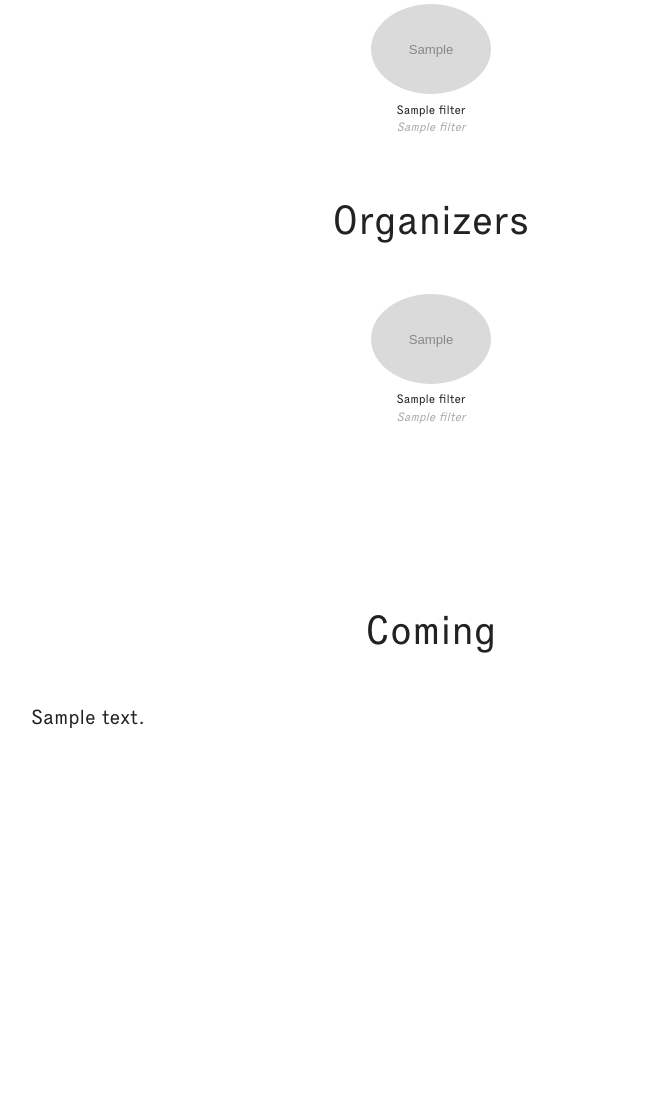
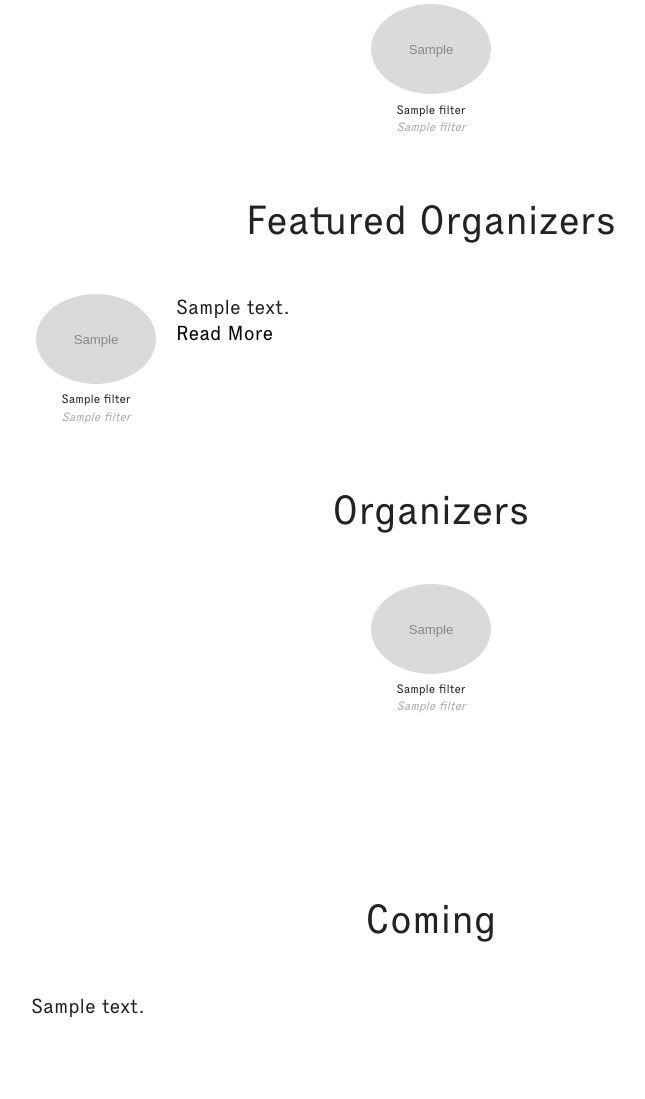
Before and after one commit to internetarchive/dwebsummit-site-2, a Python web app: template dwebsummit/dwebsummit_frontend/templates/dwebsummit/page-templates/people.html in a window 1280 px wide. Shown: the part 1819-2918 px from the top of the page, without its empty margins (209-854 px from the left). Run offline with Jinja, Linux system fonts and the light colour scheme; the template is opened without the code that fills it: most values are stand-ins (such as "Sample title", 1, 10 or a date in 2020); grey boxes marked "Sample" are stand-in pictures; style sheets or scripts are compiled from the project's sources.

Commit message:
Add featured organizers

```diff
--- a/dwebsummit/dwebsummit_admin/admin.py
+++ b/dwebsummit/dwebsummit_admin/admin.py
@@ -15,7 +15,7 @@ from .models import Person, Sponsor, TextField, Project, Page, NavbarLink, Foote
 class PersonForm(forms.ModelForm):
     class Meta:
         model = Person
-        exclude = ['is_featured']
+        fields = '__all__'
 
     type = forms.ChoiceField(choices=[
         ('Participant', 'Participant'),
@@ -25,9 +25,9 @@ class PersonForm(forms.ModelForm):
 
 @admin.register(Person)
 class PersonAdmin(admin.ModelAdmin):
-    list_display = ('name', 'subtitle', 'type', 'is_attending_builders_day',)
+    list_display = ('name', 'subtitle', 'type', 'is_attending_builders_day', 'is_featured_organizer')
     search_fields = ('first_name', 'last_name')
-    list_filter = ('type', 'is_attending_builders_day',)
+    list_filter = ('type', 'is_attending_builders_day', 'is_featured_organizer')
     form = PersonForm
 
 
--- a/dwebsummit/dwebsummit_admin/models.py
+++ b/dwebsummit/dwebsummit_admin/models.py
@@ -19,7 +19,6 @@ class Person(models.Model):
     title = models.CharField(max_length=255, blank=True, default='')
     type = models.CharField(max_length=100, blank=True, default='Participant')
     is_attending_builders_day = models.BooleanField(default=False)
-    is_featured = models.BooleanField(default=False)
 
     image = StdImageField(variations={
         'thumbnail': { 'width': 300, 'height': 300, 'crop': True },
@@ -27,6 +26,11 @@ class Person(models.Model):
     })
 
     bio = RichTextUploadingField(blank=True, default='')
+
+    is_featured_organizer = models.BooleanField(default=False,
+                        help_text="Will be highlighted on people page")
+    featured_organizer_text = models.TextField(blank=True, default='',
+                        help_text="Short paragraph. Will be down next to iamge")
 
     @property
     def name(self):
--- a/dwebsummit/dwebsummit_frontend/static/css/main.scss
+++ b/dwebsummit/dwebsummit_frontend/static/css/main.scss
@@ -338,7 +338,7 @@ i.info-icon {
   }
 }
 
-.grid.people {
+.people {
   img {
     box-sizing: border-box;
     border-radius: 50%;
@@ -388,7 +388,7 @@ i.info-icon {
   }
 }
 
-.grid.people .subtitle, .modal .modal-subtitle {
+.people .subtitle, .modal .modal-subtitle {
   text-align: center;
   font-style: italic;
   color: #aaa;
@@ -407,6 +407,27 @@ i.info-icon {
   display:none;
 }
 
+.people-list.people {
+  .row {
+    display: flex;
+    flex-direction: row;
+    .person-text {
+      flex: 1;
+
+    }
+    .person {
+      flex-basis: 12rem;
+      overflow-x: hidden;
+      flex-grow: 0;
+      flex-shrink: 0;
+      margin-right: 2rem;
+    }
+    // .person img {
+    //   height: 20rem;
+    //   width: auto;
+    // }
+  }
+}
 
 .person .name, .person .subtitle {
   font-size: 12px !important;
--- a/dwebsummit/dwebsummit_frontend/templates/dwebsummit/_macro_people_grid.html
+++ b/dwebsummit/dwebsummit_frontend/templates/dwebsummit/_macro_people_grid.html
@@ -19,3 +19,33 @@
   {% endfor %}
   </div>
 {%- endmacro %}
+
+
+{% macro people_list(people) -%}
+<div class="people-list people">
+  {% for attendee in people %}
+  <div class="row js-bio-unit">
+    <div class="person ">
+      <img class="img-grey" src="{{attendee.image.thumbnail.url}}" />
+      <div class="name">{{attendee.name}}</div>
+      <div class="subtitle">{{attendee.subtitle}}</div>
+      <div class="hidden-bio">
+        <div>
+          <div class="modal-image"><img class=""  src="{{attendee.image.thumbnail.url}}" /></div>
+          <div class="modal-name">{{attendee.name}}</div>
+          <div class="modal-subtitle">{{attendee.subtitle}}</div>
+          <div>
+            <p>{{attendee.featured_organizer_text}}</p>
+            {{attendee.bio|safe}}
+          </div>
+        </div>
+      </div>
+    </div>
+    <div class="person-text">
+      {{attendee.featured_organizer_text}}<br>
+      <a href="javascript:return;">Read More</a>
+    </div>
+  </div>
+  {% endfor %}
+</div>
+{%- endmacro %}
--- a/dwebsummit/dwebsummit_frontend/templates/dwebsummit/page-templates/people.html
+++ b/dwebsummit/dwebsummit_frontend/templates/dwebsummit/page-templates/people.html
@@ -26,9 +26,14 @@
         {{ macro_people_grid.people_grid(people.filter(type='Participant')) }}
       </div>
 
+      <h1>Featured Organizers</h1>
+      <div class="people-small smaller-container">
+        {{ macro_people_grid.people_list(people.filter(is_featured_organizer=True)) }}
+      </div>
+
       <h1>Organizers</h1>
       <div class="people-small smaller-container">
-        {{ macro_people_grid.people_grid(people.filter(type='Staff')) }}
+        {{ macro_people_grid.people_grid(people.filter(type='Staff', is_featured_organizer=False)) }}
       </div>
     </section>
   </div>
--- a/dwebsummit/dwebsummit_frontend/templates/dwebsummit/page-templates/text_page.html
+++ b/dwebsummit/dwebsummit_frontend/templates/dwebsummit/page-templates/text_page.html
@@ -3,7 +3,7 @@
 {% import 'dwebsummit/_macro_related_grid.html' as macro_related_grid %}
 
 {% block body %}
-<div class="text-page {{extra_classes}}">
+<div class="text-page">
 
   <section class="full pt0">
     <h1>{{object.title}}</h1>
```
Also changed, not shown: dwebsummit/dwebsummit_admin/migrations/0018_auto_20180720_0045.py (added).
